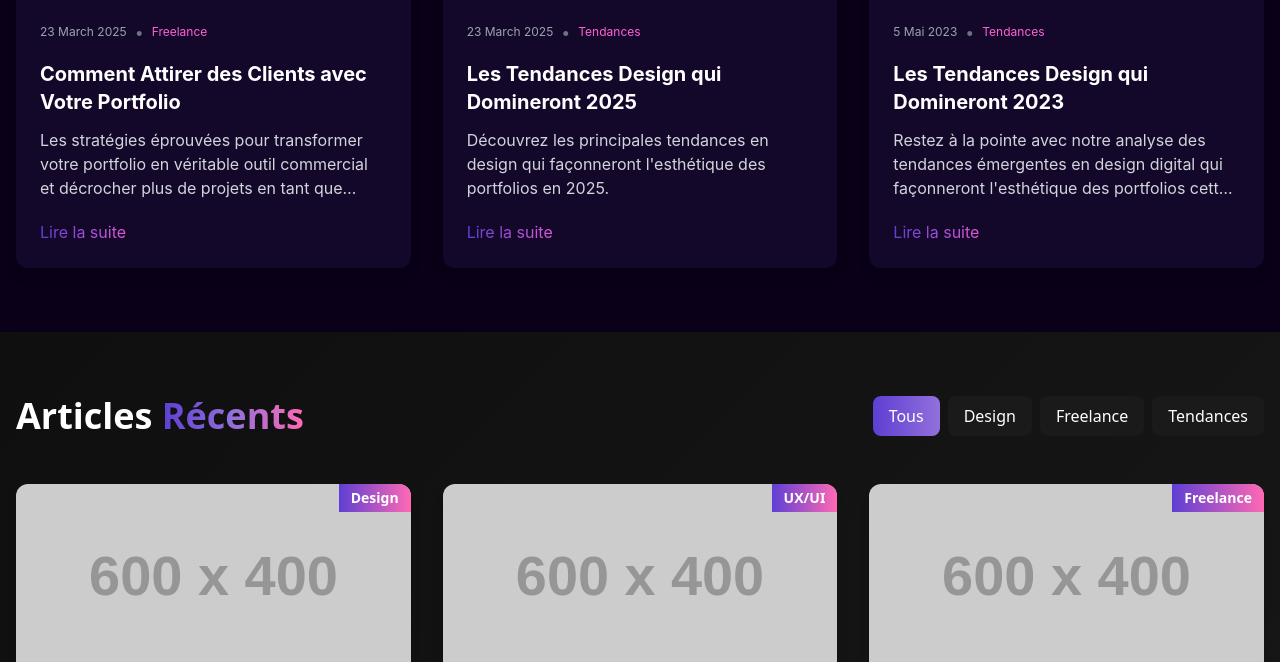
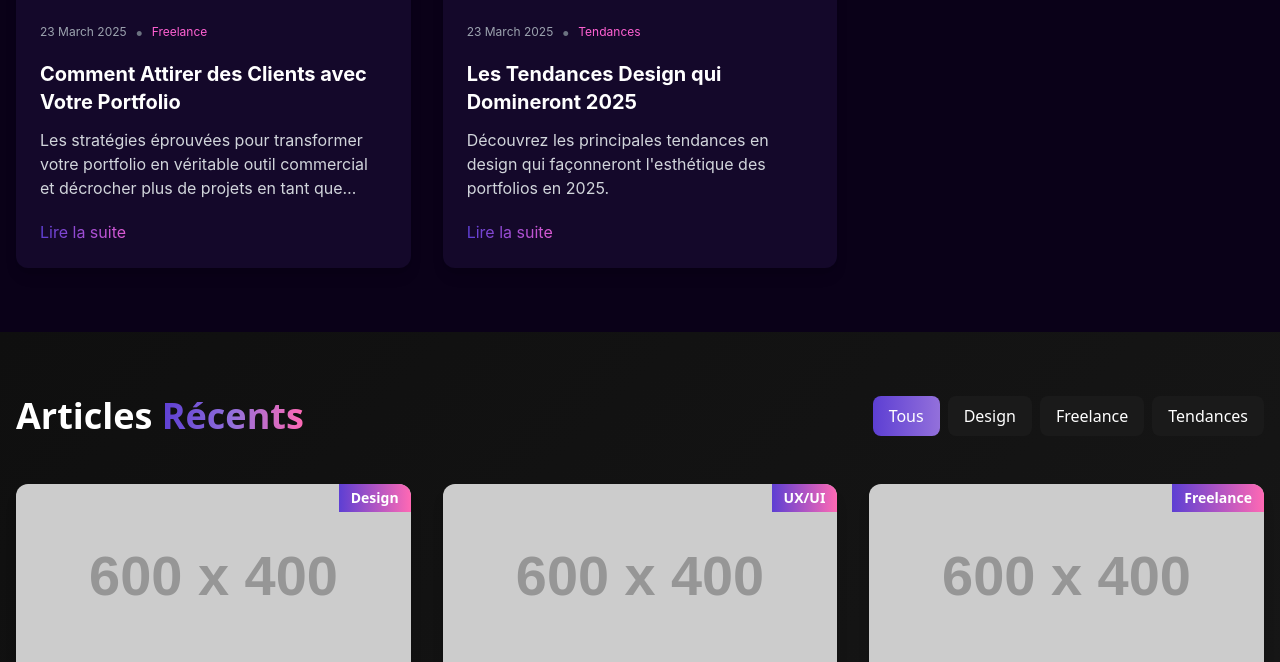
Before and after one commit to Portfolio-professionnal/AthenaPro, a Jekyll site: the page built from Blog.html, in a window 1280 px wide and 900 px high, scrolled down 576 px, cut to the strip 238-900 px from the top of the window. Built offline with Jekyll 4.4.1, drawn with Linux system fonts in a browser that asks for light colours; nearby versions of some CDN libraries.

Commit message:
Update Blog.html

```diff
--- a/Blog.html
+++ b/Blog.html
@@ -134,40 +134,6 @@ document.addEventListener("DOMContentLoaded", function(){
     </div>
   </article>
   {% endfor %}
-        <!-- Featured Post 3 -->
-        <article class="group rounded-xl overflow-hidden bg-[#14082A] shadow-lg transform transition-all duration-300 hover:-translate-y-2">
-          <div class="relative overflow-hidden">
-            <img
-              src="https://placehold.co/600x400?text=digital design trends"
-              alt="Tendances design digital 2023"
-              class="w-full h-56 object-cover transition-transform duration-500 group-hover:scale-110"
-              width="600"
-              height="400"
-              onerror="this.onerror=null; this.src='https://placehold.co/' + this.width + 'x' + this.height"
-            />
-            <div class="absolute inset-0 bg-gradient-to-t from-[#0A0118] to-transparent opacity-60"></div>
-            <div class="absolute inset-0 border-2 border-transparent group-hover:border-[#A367DC] rounded-t-xl transition-all duration-300"></div>
-          </div>
-          <div class="p-6">
-            <div class="flex items-center mb-4">
-              <span class="text-xs text-gray-400">5 Mai 2023</span>
-              <span class="mx-2 text-gray-500">•</span>
-              <span class="text-xs text-[#FF61D2]">Tendances</span>
-            </div>
-            <h3 class="text-xl font-bold mb-3 text-white group-hover:text-[#A367DC] transition-colors duration-300">
-              Les Tendances Design qui Domineront 2023
-            </h3>
-            <p class="text-gray-300 mb-5 line-clamp-3">
-              Restez à la pointe avec notre analyse des tendances émergentes en design digital qui façonneront l'esthétique des portfolios cette année.
-            </p>
-            <a href="#" class="inline-flex items-center bg-gradient-to-r from-[#5D3FD3] to-[#FF61D2] bg-clip-text text-transparent hover:text-white transition-colors duration-300">
-              Lire la suite
-              <svg xmlns="http://www.w3.org/2000/svg" class="h-4 w-4 ml-2" fill="none" viewBox="0 0 24 24" stroke="currentColor">
-                <path stroke-linecap="round" stroke-linejoin="round" stroke-width="2" d="M14 5l7 7m0 0l-7 7m7-7H3" />
-              </svg>
-            </a>
-          </div>
-        </article>
       </div>
     </div>
   </section>
```
